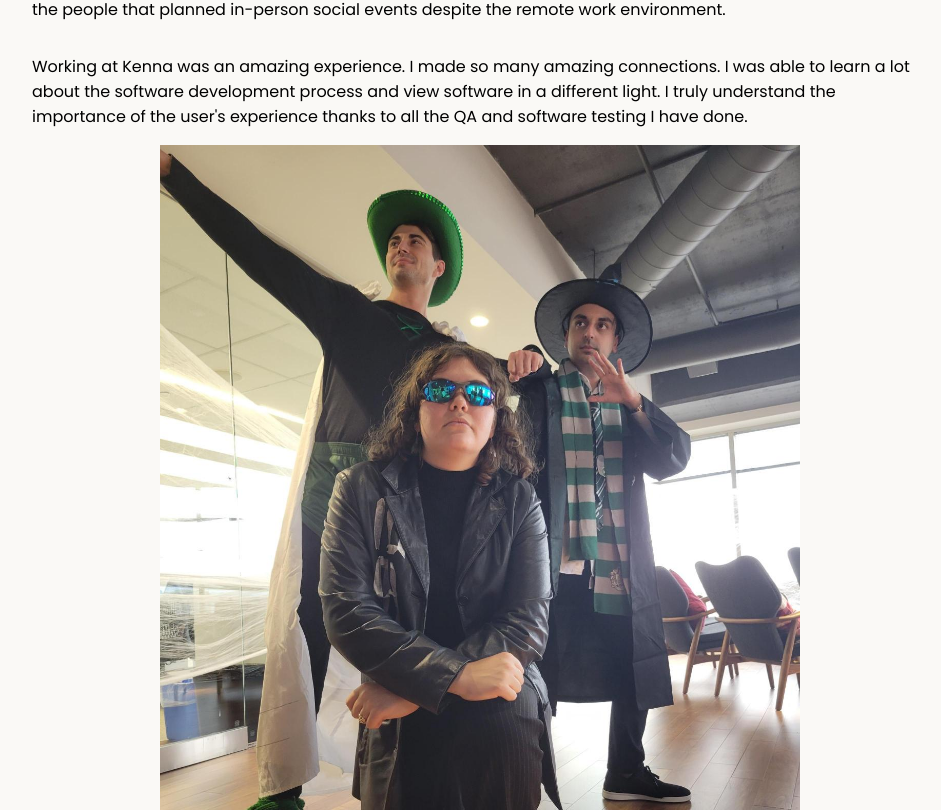
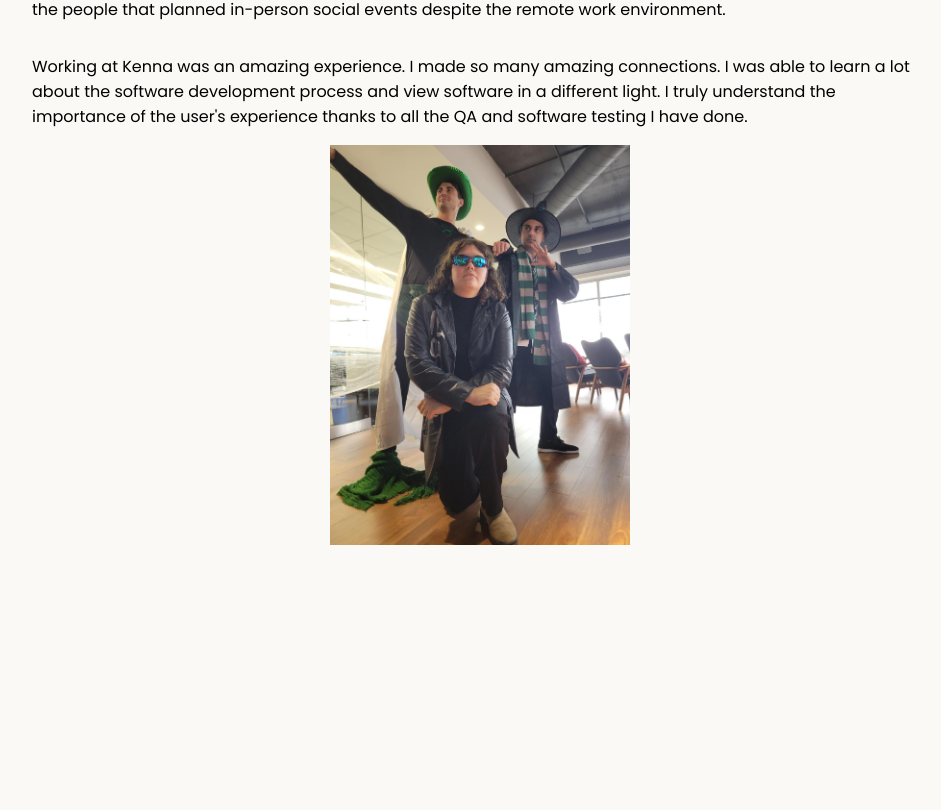
Before and after one commit to mayasaltzman/PersonalWebsiteV2, a React (Create React App) app in the folder my-site/: page /kenna in a window 1280 px wide. Shown: the part 5370-6180 px from the top of the page, without its empty margins (160-1101 px from the left). After the commit the page ends 5915 px from the top, so only its background shows below. Built offline with nearby package versions, Linux system fonts and the light colour scheme.

Commit message:
resized image

```diff
--- a/my-site/src/components/pages/kenna.css
+++ b/my-site/src/components/pages/kenna.css
@@ -79,6 +79,10 @@
     color: rgb(213, 0, 0);
 }
 
+.daniel{
+    width: 300px;
+}
+
 @media (max-width: 320px) {
 
     #workterm-buttons button {
--- a/my-site/src/components/pages/kenna.js
+++ b/my-site/src/components/pages/kenna.js
@@ -107,7 +107,7 @@ const kenna = () => {
                 <h2 id='reflection-header'>Conclusion + Acknowledgments</h2>
                 <p>I would like to thank my supervisors Daniel Kostevskii and Nicholas Pulsone for supporting me throughout my work terms, as well as everyone on the Data Management team for being so open and welcoming. All my team members were always there to provide me support and answer any questions. I would like to thank Kenna for fostering such a positive work environment which wouldn’t be the same without all the amazing people that work there. One of the best things about working at Kenna was the company culture and I would like to thank all the people that planned in-person social events despite the remote work environment.</p>
                 <p>Working at Kenna was an amazing experience. I made so many amazing connections. I was able to learn a lot about the software development process and view software in a different light. I truly understand the importance of the user's experience thanks to all the QA and software testing I have done. </p>
-                <img src='nick_daniel.png' alt='three people posed like super heros in halloween costumes' id='kenna-img'/>
+                <img src='nick_daniel.png' alt='three people posed like super heros in halloween costumes' id='kenna-img' className='daniel'/>
             </section>
 
 
```
Also changed, not shown: my-site/src/components/Contact.css (deleted, +0 -36 lines), my-site/src/components/Contact.js (deleted, +0 -18 lines).
